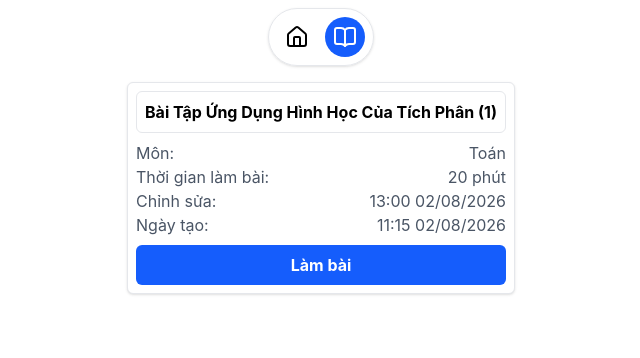
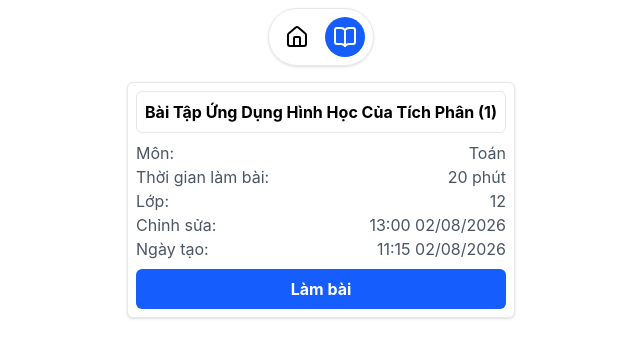
Before and after one commit to chpvchp/edu-sw, a React (Vite) app: page /bai-tap/bai_tap_ung_dung_hinh_hoc_cua_tich_phan_01 in a window 1280 px wide. Shown: the top 358 px of the page, without its empty margins (319-959 px from the left). Built offline with nearby package versions, Linux system fonts and the light colour scheme.

Commit message:
feat: add field class_exam and updated

```diff
--- a/public/data/exams/bai_tap_ung_dung_hinh_hoc_cua_tich_phan_01.json
+++ b/public/data/exams/bai_tap_ung_dung_hinh_hoc_cua_tich_phan_01.json
@@ -3,6 +3,7 @@
   "id_subject": "toan",
   "name_exam": "Bài Tập Ứng Dụng Hình Học Của Tích Phân (1)",
   "name_subject": "Toán",
+  "class_exam": "12",
   "duration": 20,
   "updated": "2026-08-02T13:00:00.000",
   "created": "2026-08-02T11:15:00.000",
--- a/public/data/exams/index.json
+++ b/public/data/exams/index.json
@@ -3,6 +3,7 @@
     "id_exam": "bai_tap_ung_dung_hinh_hoc_cua_tich_phan_01",
     "name_exam": "Bài Tập Ứng Dụng Hình Học Của Tích Phân (1)",
     "name_subject": "Toán",
+    "class_exam": "12",
     "duration": 20,
     "updated": "2026-08-02T13:00:00.000",
     "created": "2026-08-02T11:15:00.000"
--- a/src/components/CardExam.tsx
+++ b/src/components/CardExam.tsx
@@ -7,7 +7,7 @@ import { ConvertDate } from "../hook/useConvert"
  * Renders a compact exam summary card in the practice list, including subject, duration, and creation time.
  * Hiển thị thẻ tóm tắt bài tập trong danh sách luyện đề, gồm môn học, thời lượng và thời điểm tạo.
  */
-export default function CardExam({ id_exam, name_subject, name_exam, duration, updated, created }: InfoExam) {
+export default function CardExam({ id_exam, name_subject, name_exam, class_exam, duration, updated, created }: InfoExam) {
 
   const classNameInfo = "flex gap-4 justify-between text-gray-600"
 
@@ -27,6 +27,11 @@ export default function CardExam({ id_exam, name_subject, name_exam, duration, u
         </div>
 
         <div className={classNameInfo}>
+          <p>Lớp:</p>
+          <p>{class_exam}</p>
+        </div>
+
+        <div className={classNameInfo}>
           <p>Chỉnh sửa:</p>
           <p>{ConvertDate(updated)}</p>
         </div>
--- a/src/components/CardInfoExam.tsx
+++ b/src/components/CardInfoExam.tsx
@@ -31,6 +31,11 @@ export default function CardInfoExam({ data }: CardInfoExamProps) {
         </div>
 
         <div className={classNameInfo}>
+          <p>Lớp:</p>
+          <p>{data?.class_exam}</p>
+        </div>
+
+        <div className={classNameInfo}>
           <p>Chỉnh sửa:</p>
           <p>{ConvertDate(data?.updated ?? "")}</p>
         </div>
--- a/src/pages/BaiTapPage.tsx
+++ b/src/pages/BaiTapPage.tsx
@@ -33,6 +33,7 @@ export default function BaiTapPage() {
             key={exam.id_exam}
             id_exam={exam.id_exam}
             name_exam={exam.name_exam}
+            class_exam={exam.class_exam}
             name_subject={exam.name_subject}
             duration={exam.duration}
             updated={exam.updated}
--- a/src/pages/LambaiPage.tsx
+++ b/src/pages/LambaiPage.tsx
@@ -116,8 +116,16 @@ export default function LamBaiPage() {
               <p>{examInfo?.name_subject}</p>
             </div>
             <div className={classNameInfo}>
+              <p>Lớp: </p>
+              <p>{examInfo?.class_exam}</p>
+            </div>
+            <div className={classNameInfo}>
               <p>Thời gian làm bài: </p>
               <p>{examInfo?.duration} phút</p>
+            </div>
+            <div className={classNameInfo}>
+              <p>Chỉnh sửa: </p>
+              <p>{ConvertDate(examInfo?.updated ?? "")}</p>
             </div>
             <div className={classNameInfo}>
               <p>Ngày tạo: </p>
--- a/src/type/exam.type.ts
+++ b/src/type/exam.type.ts
@@ -2,6 +2,7 @@ export type Exam = {
   id_exam: string;
   id_subject?: string | number;
   name_exam: string;
+  class_exam: string;
   name_subject: string;
   duration: number;
   updated: string;
--- a/src/type/infoexam.type.ts
+++ b/src/type/infoexam.type.ts
@@ -2,6 +2,7 @@ export type InfoExam = {
   id_exam: string;
   id_subject?: string | number;
   name_exam: string;
+  class_exam: string;
   name_subject: string;
   duration: number;
   updated: string;
--- a/template/exams/index.json
+++ b/template/exams/index.json
@@ -3,7 +3,9 @@
     "id_exam": "pdf",
     "name_exam": "Bộ đề mẫu PDF",
     "name_subject": "Toán",
+    "class_exam": "12",
     "duration": 45,
+    "updated": "2026-08-02T13:00:00.000",
     "created": "2026-08-01T08:00:00.000"
   }
 ]
--- a/template/exams/pdf.json
+++ b/template/exams/pdf.json
@@ -3,7 +3,9 @@
   "id_subject": "toan",
   "name_exam": "Bộ đề mẫu PDF",
   "name_subject": "Toán",
+  "class_exam": "12",
   "duration": 45,
+  "updated": "2026-08-02T13:00:00.000",
   "created": "2026-08-01T08:00:00.000",
   "questions": [
     {
```
